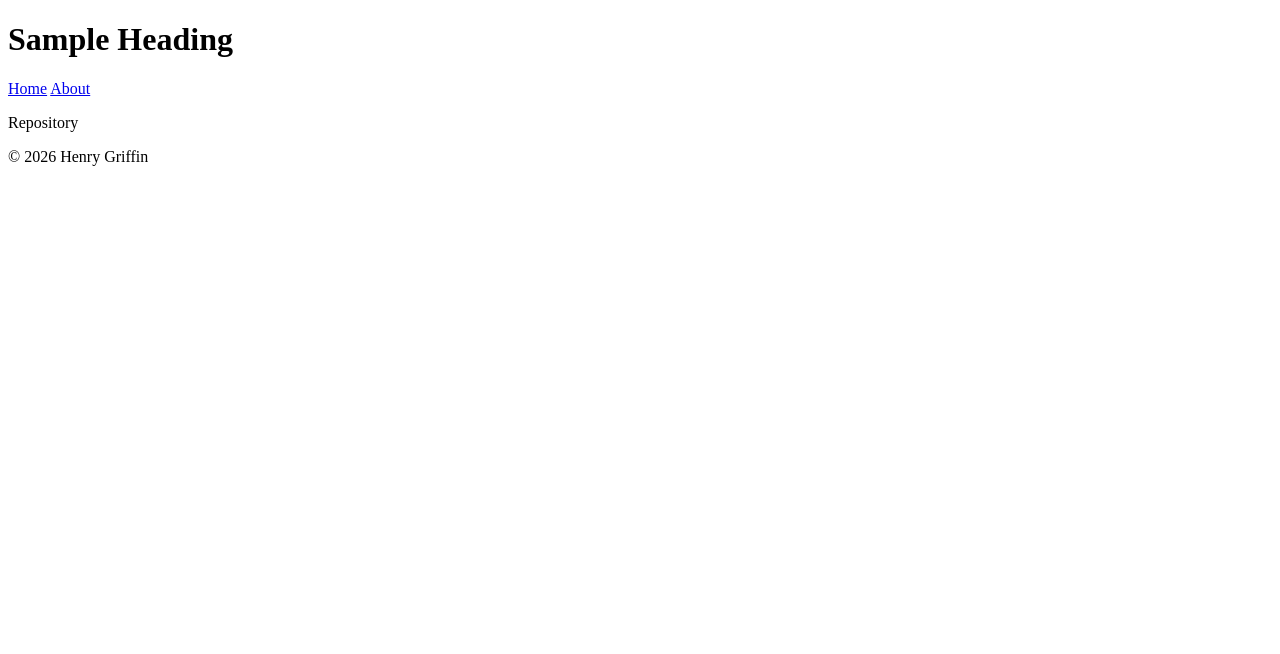
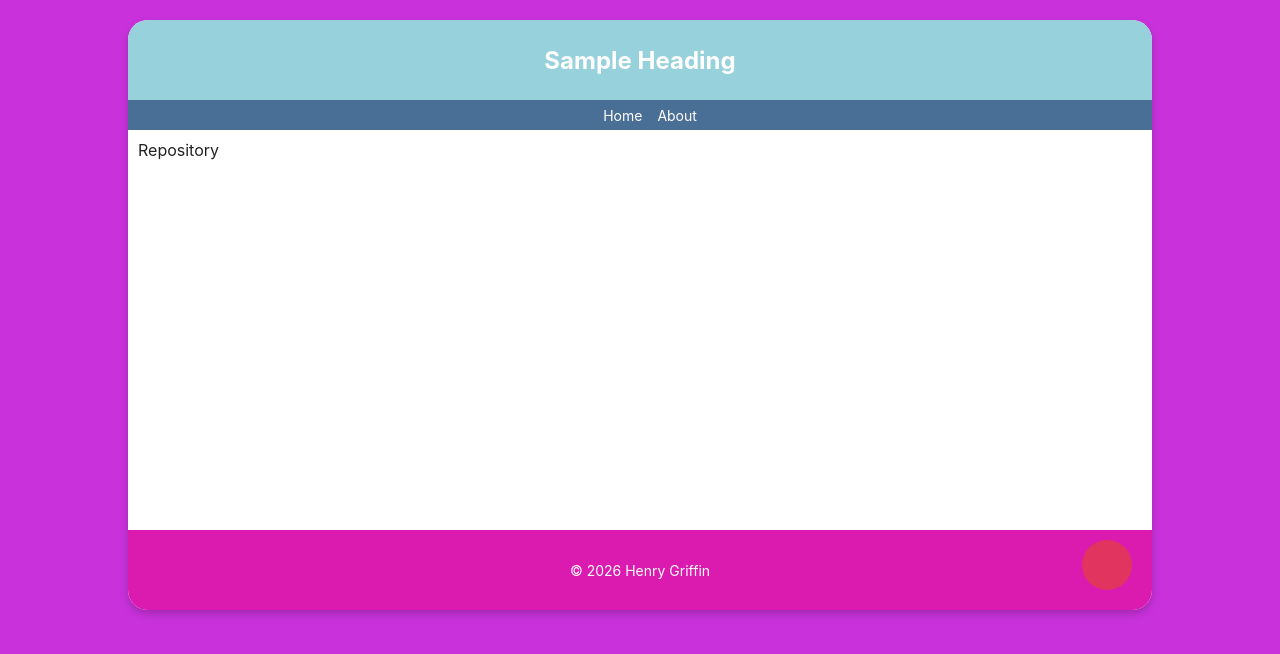
Before and after one commit to Henrygrif1/Test1, a plain HTML site: page index.html in a window 1280 px wide. Drawn offline with Linux system fonts and the light colour scheme.

Commit message:
Update index.html

```diff
--- a/index.html
+++ b/index.html
@@ -7,7 +7,7 @@
     <!-- Meta tags and styles for the page -->
     <meta charset="UTF-8">
     <meta name="viewport" content="width=device-width, initial-scale=1.0">
-    <link rel="stylesheet" href="pagevis-design.css">
+    <link rel="stylesheet" href="styles.css">
     <title>PageVis - Exported Design</title>
 </head>
 <body>
```
